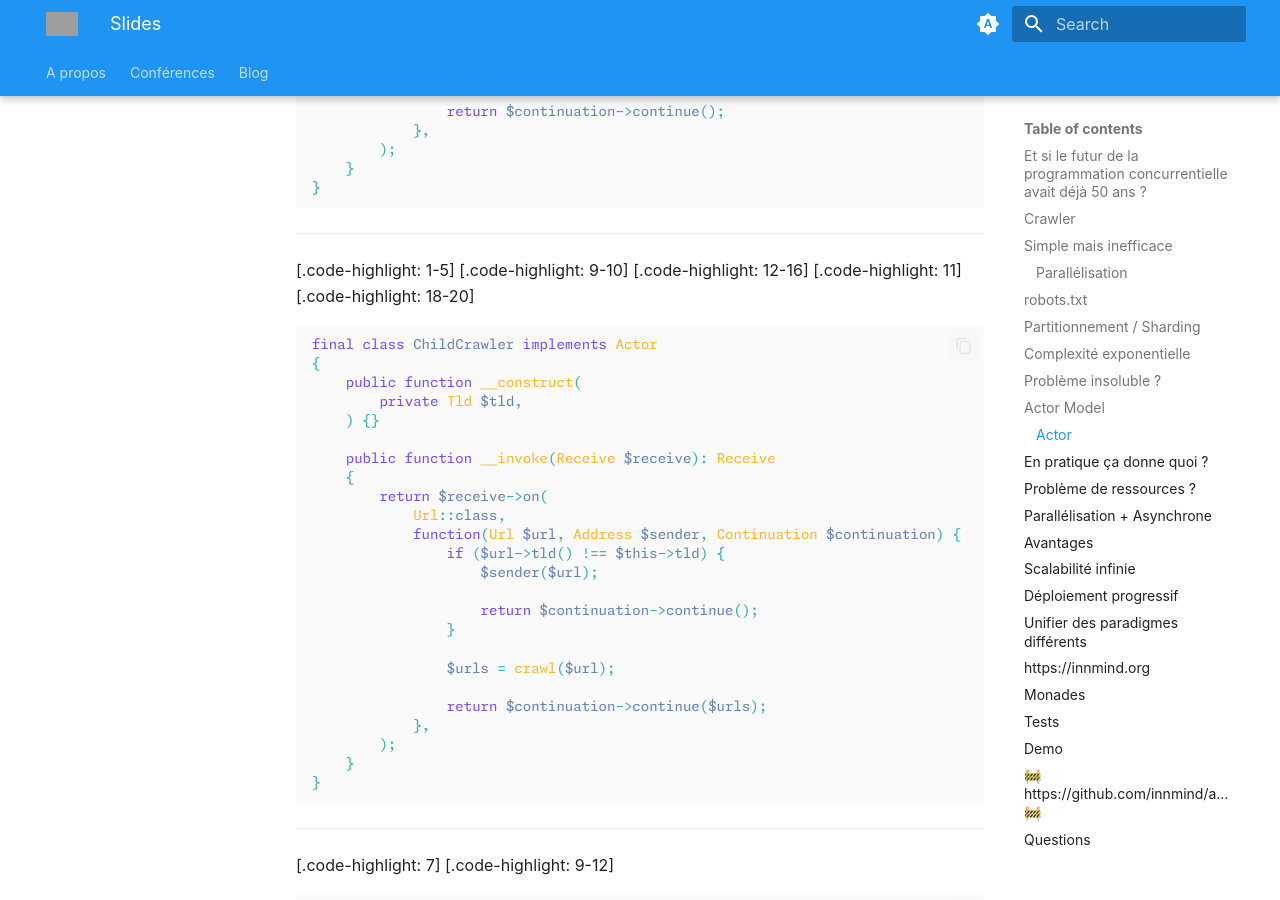
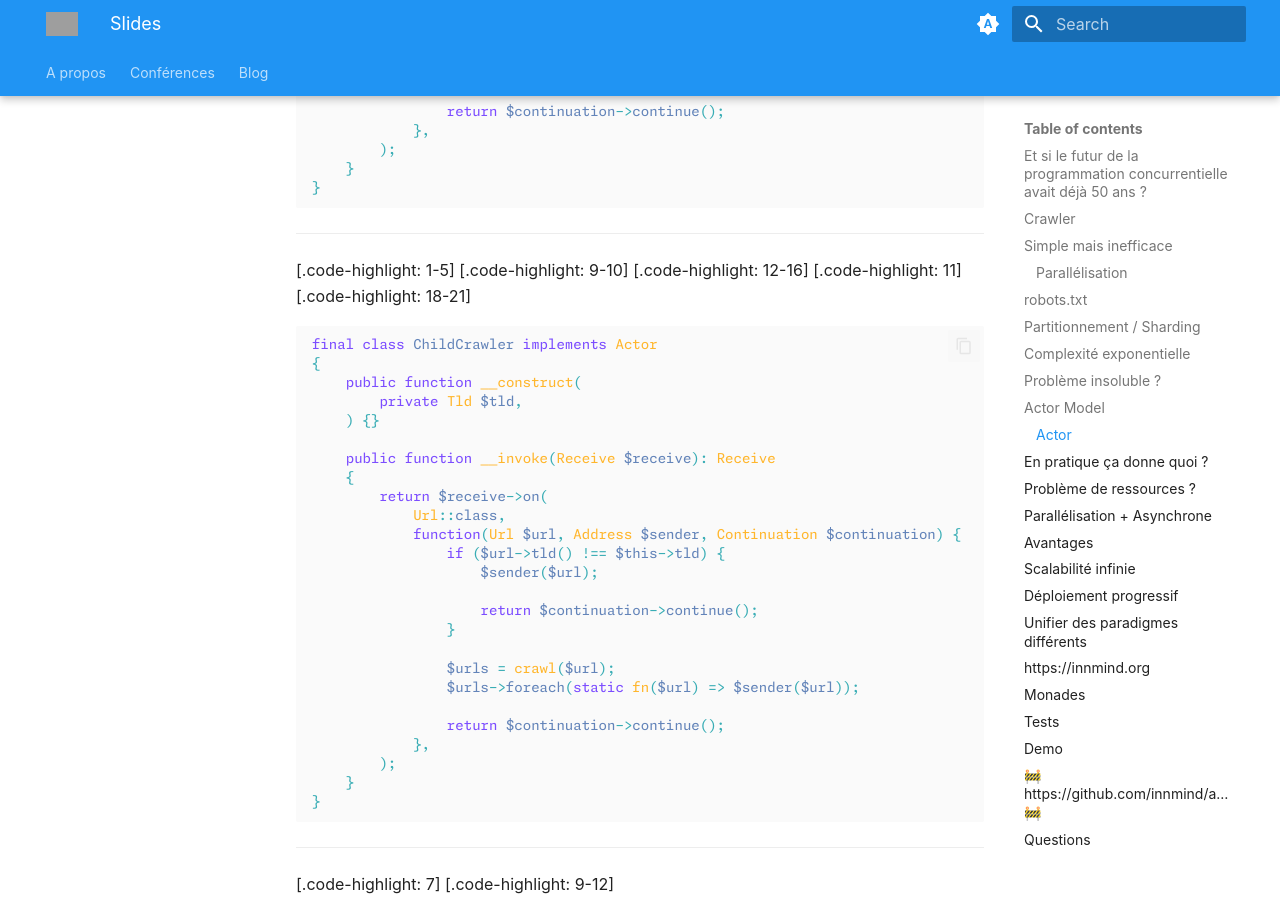
Before and after one commit to Baptouuuu/baptouuuu.github.io, an MkDocs documentation site: the page built from docs/conferences/actor model/slides.md, in a window 1280 px wide and 900 px high, scrolled down 8031 px. Built offline with MkDocs 1.6.1 and Material for MkDocs 9.7.7, drawn with Linux system fonts in a browser that asks for light colours; grey boxes are pictures that could not be loaded.

Commit message:
send urls to the parent for the routing

````diff
--- a/docs/conferences/actor model/slides.md
+++ b/docs/conferences/actor model/slides.md
@@ -436,7 +436,7 @@ final class Crawler implements Actor
 [.code-highlight: 9-10]
 [.code-highlight: 12-16]
 [.code-highlight: 11]
-[.code-highlight: 18-20]
+[.code-highlight: 18-21]
 
 ```php
 final class ChildCrawler implements Actor
@@ -457,8 +457,9 @@ final class ChildCrawler implements Actor
                 }
 
                 $urls = crawl($url);
+                $urls->foreach(static fn($url) => $sender($url));
 
-                return $continuation->continue($urls);
+                return $continuation->continue();
             },
         );
     }
````
